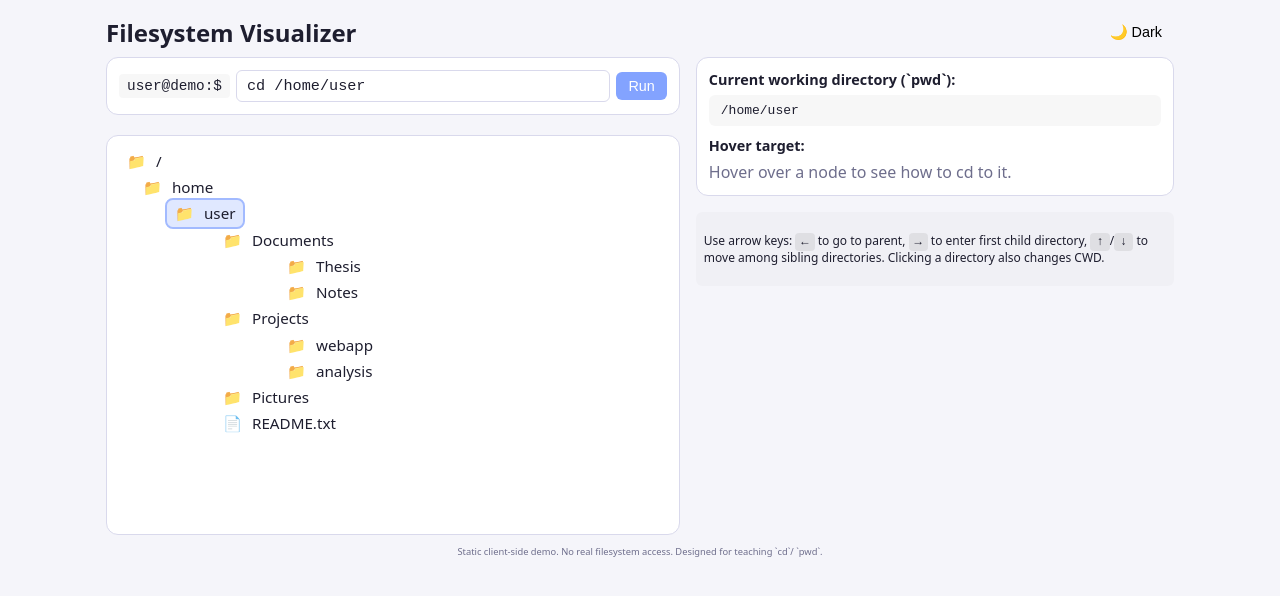
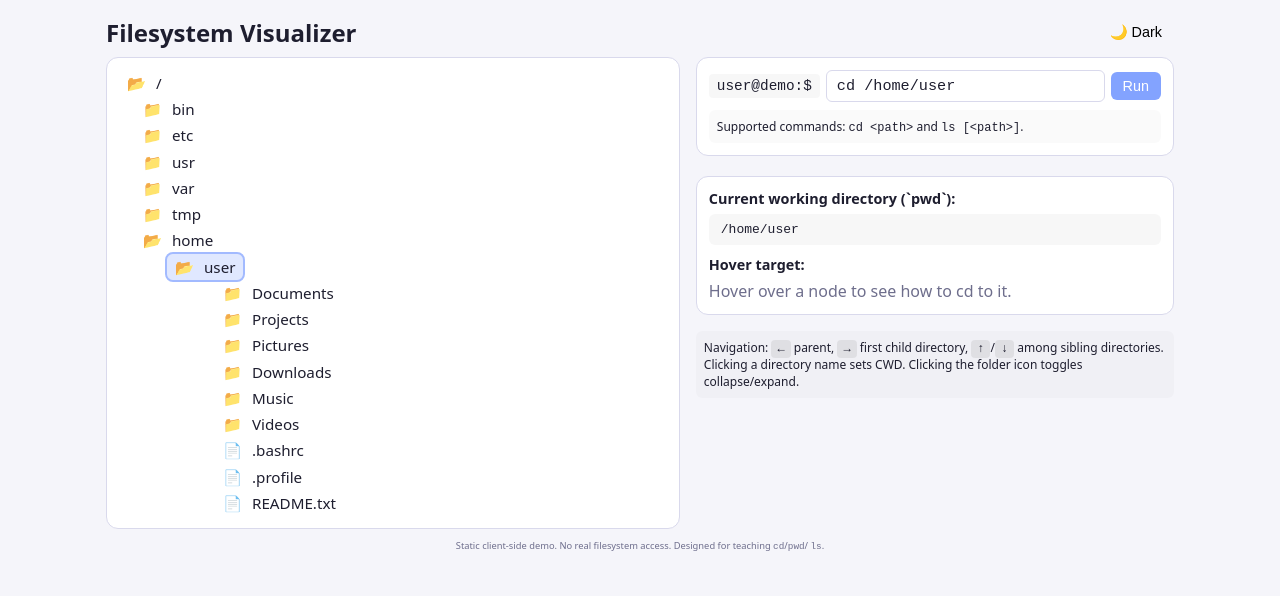
Before and after one commit to lauralwd/linux_simulator, a React (Vite) app: page / in a window 1280 px wide. Shown: the top 596 px of the page. Built offline with nearby package versions, Linux system fonts and the light colour scheme.

Commit message:
move command prompt and make folders collapsable, and add ls as a commannd

```diff
--- a/src/App.tsx
+++ b/src/App.tsx
@@ -23,6 +23,11 @@ const isDirectory = (root: FSNode, path: string): boolean => {
   return node?.type === "dir";
 };
 
+type LsOutput = {
+  path: string;
+  entries: { name: string; type: "dir" | "file" }[];
+};
+
 const App: React.FC = () => {
   const [cwd, setCwdRaw] = useState<string>(normalizePath(HOME));
   const [hovered, setHovered] = useState<string | null>(null);
@@ -30,6 +35,10 @@ const App: React.FC = () => {
   const [error, setError] = useState<string | null>(null);
   const [dark, setDark] = useState<boolean>(() => {
     return localStorage.getItem("theme") === "dark";
+  });
+  const [lsOutput, setLsOutput] = useState<LsOutput | null>(null);
+  const [expanded, setExpanded] = useState<Set<string>>(() => {
+    return new Set([normalizePath("/"), normalizePath("/home"), normalizePath("/home/user")]);
   });
 
   const setCwd = useCallback(
@@ -45,7 +54,17 @@ const App: React.FC = () => {
     [setCwdRaw]
   );
 
-  // Keyboard handling for arrow keys to move CWD
+  const toggleExpand = (p: string) => {
+    setExpanded((prev) => {
+      const copy = new Set(prev);
+      const norm = normalizePath(p);
+      if (copy.has(norm)) copy.delete(norm);
+      else copy.add(norm);
+      return copy;
+    });
+  };
+
+  // Arrow-key navigation
   useEffect(() => {
     const onKey = (e: KeyboardEvent) => {
       if (["ArrowUp", "ArrowDown", "ArrowLeft", "ArrowRight"].includes(e.key)) {
@@ -57,7 +76,6 @@ const App: React.FC = () => {
             setCwd(parent === "" ? "/" : parent);
           }
         } else if (e.key === "ArrowRight") {
-          // Enter first child directory if any
           const node = findNodeByPath(fileSystem, cwd);
           if (node && node.type === "dir" && node.children) {
             const firstDir = node.children.find((c) => c.type === "dir");
@@ -66,7 +84,6 @@ const App: React.FC = () => {
             }
           }
         } else if (e.key === "ArrowUp" || e.key === "ArrowDown") {
-          // Move among siblings
           if (cwd === "/") return;
           const parentPath = "/" + segments.slice(0, -1).join("/");
           const parentNode = findNodeByPath(fileSystem, parentPath === "" ? "/" : parentPath);
@@ -91,7 +108,7 @@ const App: React.FC = () => {
     return () => window.removeEventListener("keydown", onKey);
   }, [cwd, setCwd]);
 
-  // Keep input in sync when cwd changes
+  // Sync shell input with cwd
   useEffect(() => {
     setInput(`cd ${cwd}`);
   }, [cwd]);
@@ -102,18 +119,31 @@ const App: React.FC = () => {
     localStorage.setItem("theme", dark ? "dark" : "light");
   }, [dark]);
 
+  const listDirectory = (path: string): LsOutput | null => {
+    const normalized = normalizePath(path);
+    const node = findNodeByPath(fileSystem, normalized);
+    if (!node) return null;
+    if (node.type !== "dir") return null;
+    const entries = (node.children || [])
+      .map((c) => ({ name: c.name, type: c.type }))
+      .sort((a, b) => {
+        if (a.type !== b.type) return a.type === "dir" ? -1 : 1;
+        return a.name.localeCompare(b.name);
+      });
+    return { path: normalized, entries };
+  };
+
   const handleShellSubmit = (e: React.FormEvent) => {
     e.preventDefault();
     setError(null);
     const trimmed = input.trim();
-    if (!trimmed.startsWith("cd")) {
-      setError(`Only cd is supported in this demo`);
-      return;
-    }
+    if (trimmed === "") return;
     const parts = trimmed.split(" ").filter(Boolean);
+    const cmd = parts[0];
+    if (cmd === "cd") {
       if (parts.length === 1) {
-      // cd with no args -> home
         setCwd(HOME);
+        setLsOutput(null);
         return;
       }
       const targetRaw = parts.slice(1).join(" ");
@@ -125,14 +155,30 @@ const App: React.FC = () => {
       }
       if (isDirectory(fileSystem, target)) {
         setCwd(target);
+        setLsOutput(null);
       } else {
         setError(`cd: not a directory: ${targetRaw}`);
       }
+    } else if (cmd === "ls") {
+      let targetPath = cwd;
+      if (parts.length > 1) {
+        const raw = parts.slice(1).join(" ");
+        if (raw.startsWith("/")) targetPath = normalizePath(raw);
+        else targetPath = normalizePath(joinPaths(cwd, raw));
+      }
+      if (!isDirectory(fileSystem, targetPath)) {
+        setError(`ls: cannot access '${parts.slice(1).join(" ")}': No such directory`);
+        setLsOutput(null);
+        return;
+      }
+      const out = listDirectory(targetPath);
+      if (out) setLsOutput(out);
+    } else {
+      setError(`Unknown command: ${cmd}. Only 'cd' and 'ls' supported.`);
+    }
   };
 
-  // Compute hover info
-  const hoveredNode = hovered ? findNodeByPath(fileSystem, hovered) : null;
-
+  // Hover info
   const computeCdInfo = () => {
     if (!hovered) return null;
     const target = normalizePath(hovered);
@@ -142,11 +188,13 @@ const App: React.FC = () => {
       const rel = `cd ${relativePath(cwd, target)}`;
       return { abs, rel, valid: true };
     } else {
-      // file case
       const parent = normalizePath(target.split("/").slice(0, -1).join("/"));
-      const abs = `cd ${parent}  # file is not a directory`;
       const rel = `cd ${relativePath(cwd, parent)}`;
-      return { abs, rel, valid: false };
+      return {
+        abs: `cd ${parent}  # file is not a directory`,
+        rel,
+        valid: false
+      };
     }
   };
 
@@ -165,6 +213,19 @@ const App: React.FC = () => {
 
       <div className="panel">
         <div className="left">
+          <div className="tree-wrapper">
+            <DirectoryTree
+              root={fileSystem}
+              cwd={cwd}
+              setCwd={setCwd}
+              setHoveredPath={setHovered}
+              expanded={expanded}
+              toggleExpand={toggleExpand}
+            />
+          </div>
+        </div>
+
+        <div className="right">
           <div className="shell">
             <form onSubmit={handleShellSubmit}>
               <label htmlFor="shell-input" className="visually-hidden">
@@ -184,19 +245,13 @@ const App: React.FC = () => {
               </div>
             </form>
             {error && <div className="error">{error}</div>}
-          </div>
-
-          <div className="tree-wrapper">
-            <DirectoryTree
-              root={fileSystem}
-              cwd={cwd}
-              setCwd={setCwd}
-              setHoveredPath={setHovered}
-            />
+            <div className="hint" style={{ marginTop: 8 }}>
+              <p style={{ margin: 0 }}>
+                Supported commands: <code>cd &lt;path&gt;</code> and <code>ls [&lt;path&gt;]</code>.
+              </p>
             </div>
           </div>
 
-        <div className="right">
           <div className="info-block">
             <div className="section">
               <div className="label">Current working directory (`pwd`):</div>
@@ -213,12 +268,10 @@ const App: React.FC = () => {
                     {cdInfo && cdInfo.valid ? (
                       <>
                         <div>
-                          <strong>Absolute:</strong>{" "}
-                          <code>{cdInfo.abs}</code>
+                          <strong>Absolute:</strong> <code>{cdInfo.abs}</code>
                         </div>
                         <div>
-                          <strong>Relative:</strong>{" "}
-                          <code>{cdInfo.rel}</code>
+                          <strong>Relative:</strong> <code>{cdInfo.rel}</code>
                         </div>
                       </>
                     ) : (
@@ -238,19 +291,47 @@ const App: React.FC = () => {
                 <div className="muted">Hover over a node to see how to cd to it.</div>
               )}
             </div>
+
+            {lsOutput && (
+              <div className="section">
+                <div className="label">
+                  Last <code>ls</code> output at <code>{lsOutput.path}</code>:
                 </div>
+                <div className="code-block" style={{ padding: "6px 12px" }}>
+                  {lsOutput.entries.length === 0 ? (
+                    <div className="muted">(empty)</div>
+                  ) : (
+                    <div style={{ display: "flex", flexDirection: "column", gap: 4 }}>
+                      {lsOutput.entries.map((e) => (
+                        <div key={e.name}>
+                          <span aria-hidden="true" style={{ marginRight: 6 }}>
+                            {e.type === "dir" ? "📁" : "📄"}
+                          </span>
+                          {e.name}
+                        </div>
+                      ))}
+                    </div>
+                  )}
+                </div>
+              </div>
+            )}
+          </div>
+
           <div className="hint">
-            <p>
-              Use arrow keys: <kbd>←</kbd> to go to parent, <kbd>→</kbd> to enter first child
-              directory, <kbd>↑</kbd>/<kbd>↓</kbd> to move among sibling directories. Clicking a
-              directory also changes CWD.
+            <p style={{ margin: 0 }}>
+              Navigation: <kbd>←</kbd> parent, <kbd>→</kbd> first child directory, <kbd>↑</kbd>/
+              <kbd>↓</kbd> among sibling directories. Clicking a directory name sets CWD. Clicking the
+              folder icon toggles collapse/expand.
             </p>
           </div>
         </div>
       </div>
 
       <footer>
-        <small>Static client-side demo. No real filesystem access. Designed for teaching `cd`/&nbsp;`pwd`.</small>
+        <small>
+          Static client-side demo. No real filesystem access. Designed for teaching <code>cd</code>/
+          <code>pwd</code>/ <code>ls</code>.
+        </small>
       </footer>
     </div>
   );
--- a/src/components/DirectoryTree.tsx
+++ b/src/components/DirectoryTree.tsx
@@ -7,6 +7,8 @@ type Props = {
   cwd: string;
   setCwd: (p: string) => void;
   setHoveredPath: (p: string | null) => void;
+  expanded: Set<string>;
+  toggleExpand: (p: string) => void;
 };
 
 const findNodeByPath = (root: FSNode, path: string): FSNode | null => {
@@ -30,6 +32,8 @@ type NodeProps = {
   setHoveredPath: (p: string | null) => void;
   level: number;
   registerRef: (path: string, el: HTMLDivElement | null) => void;
+  expanded: Set<string>;
+  toggleExpand: (p: string) => void;
 };
 
 const TreeNode: React.FC<NodeProps> = ({
@@ -39,11 +43,14 @@ const TreeNode: React.FC<NodeProps> = ({
   setCwd,
   setHoveredPath,
   level,
-  registerRef
+  registerRef,
+  expanded,
+  toggleExpand
 }) => {
   const path = joinPaths(parentPath, node.name);
   const isCwd = normalizePath(cwd) === normalizePath(path);
   const hasChildren = node.type === "dir" && node.children && node.children.length > 0;
+  const isExpanded = expanded.has(normalizePath(path));
 
   const refCallback = (el: HTMLDivElement | null) => {
     registerRef(path, el);
@@ -51,28 +58,40 @@ const TreeNode: React.FC<NodeProps> = ({
 
   return (
     <div role="treeitem"
-      aria-expanded={hasChildren ? true : undefined}
+      aria-expanded={hasChildren ? isExpanded : undefined}
       aria-selected={isCwd}
       style={{ paddingLeft: level * 16, position: "relative" }}
     >
       <div
         ref={refCallback}
-        tabIndex={isCwd ? 0 : -1}
         className={`node-row ${isCwd ? "cwd" : ""}`}
-        onClick={(e) => {
-          e.stopPropagation();
-          if (node.type === "dir") setCwd(path);
-        }}
         onMouseEnter={() => setHoveredPath(path)}
         onMouseLeave={() => setHoveredPath(null)}
-        aria-label={node.type === "dir" ? `Directory ${path}` : `File ${path}`}
       >
-        <span aria-hidden="true" style={{ userSelect: "none", marginRight: 6 }}>
-          {node.type === "dir" ? "📁" : "📄"}
+        <span
+          aria-label={hasChildren ? (isExpanded ? "Collapse folder" : "Expand folder") : undefined}
+          role={hasChildren ? "button" : undefined}
+          onClick={(e) => {
+            e.stopPropagation();
+            if (hasChildren) toggleExpand(path);
+          }}
+          style={{ userSelect: "none", marginRight: 6, cursor: hasChildren ? "pointer" : "default" }}
+        >
+          {node.type === "dir" ? (isExpanded ? "📂" : "📁") : "📄"}
         </span>
-        <span>{node.name || "/"}</span>
+        <span
+          onClick={(e) => {
+            e.stopPropagation();
+            if (node.type === "dir") setCwd(path);
+          }}
+          style={{ cursor: node.type === "dir" ? "pointer" : "default" }}
+          tabIndex={isCwd ? 0 : -1}
+          aria-label={node.type === "dir" ? `Directory ${path}` : `File ${path}`}
+        >
+          {node.name || "/"}
+        </span>
       </div>
-      {hasChildren && (
+      {hasChildren && isExpanded && (
         <div role="group">
           {node.children!.map((child) => (
             <TreeNode
@@ -84,6 +103,8 @@ const TreeNode: React.FC<NodeProps> = ({
               setHoveredPath={setHoveredPath}
               level={level + 1}
               registerRef={registerRef}
+              expanded={expanded}
+              toggleExpand={toggleExpand}
             />
           ))}
         </div>
@@ -92,8 +113,14 @@ const TreeNode: React.FC<NodeProps> = ({
   );
 };
 
-export const DirectoryTree: React.FC<Props> = ({ root, cwd, setCwd, setHoveredPath }) => {
-  // Keep a map of path -> element so we can focus when cwd changes
+export const DirectoryTree: React.FC<Props> = ({
+  root,
+  cwd,
+  setCwd,
+  setHoveredPath,
+  expanded,
+  toggleExpand
+}) => {
   const refMap = useRef<Map<string, HTMLDivElement>>(new Map());
 
   const registerRef = (path: string, el: HTMLDivElement | null) => {
@@ -105,7 +132,6 @@ export const DirectoryTree: React.FC<Props> = ({ root, cwd, setCwd, setHoveredPa
   };
 
   useEffect(() => {
-    // Focus the current cwd element with a small delay to allow rendering
     const normalized = normalizePath(cwd);
     const el = refMap.current.get(normalized);
     if (el) {
@@ -123,6 +149,8 @@ export const DirectoryTree: React.FC<Props> = ({ root, cwd, setCwd, setHoveredPa
         setHoveredPath={setHoveredPath}
         level={0}
         registerRef={registerRef}
+        expanded={expanded}
+        toggleExpand={toggleExpand}
       />
     </div>
   );
--- a/src/fs.ts
+++ b/src/fs.ts
@@ -4,11 +4,59 @@ export type FSNode = {
   children?: FSNode[]; // only for dirs
 };
 
-// A modest simulated POSIX-style tree under /home/user
+// A more fleshed-out simulated POSIX-style tree
 export const fileSystem: FSNode = {
   name: "",
   type: "dir",
   children: [
+    {
+      name: "bin",
+      type: "dir",
+      children: [
+        { name: "bash", type: "file" },
+        { name: "ls", type: "file" },
+        { name: "cat", type: "file" },
+        { name: "echo", type: "file" }
+      ]
+    },
+    {
+      name: "etc",
+      type: "dir",
+      children: [
+        { name: "hosts", type: "file" },
+        { name: "passwd", type: "file" },
+        { name: "nginx", type: "dir", children: [{ name: "nginx.conf", type: "file" }] }
+      ]
+    },
+    {
+      name: "usr",
+      type: "dir",
+      children: [
+        {
+          name: "bin",
+          type: "dir",
+          children: [{ name: "python", type: "file" }, { name: "node", type: "file" }]
+        },
+        {
+          name: "share",
+          type: "dir",
+          children: [{ name: "man", type: "dir", children: [] }]
+        }
+      ]
+    },
+    {
+      name: "var",
+      type: "dir",
+      children: [
+        { name: "log", type: "dir", children: [{ name: "syslog", type: "file" }] },
+        { name: "tmp", type: "dir", children: [] }
+      ]
+    },
+    {
+      name: "tmp",
+      type: "dir",
+      children: []
+    },
     {
       name: "home",
       type: "dir",
@@ -24,12 +72,12 @@ export const fileSystem: FSNode = {
                 {
                   name: "Thesis",
                   type: "dir",
-                  children: []
+                  children: [{ name: "chapter1.md", type: "file" }, { name: "chapter2.md", type: "file" }]
                 },
                 {
                   name: "Notes",
                   type: "dir",
-                  children: []
+                  children: [{ name: "meeting.txt", type: "file" }]
                 }
               ]
             },
@@ -40,24 +88,38 @@ export const fileSystem: FSNode = {
                 {
                   name: "webapp",
                   type: "dir",
-                  children: []
+                  children: [{ name: "index.html", type: "file" }, { name: "app.tsx", type: "file" }]
                 },
                 {
                   name: "analysis",
                   type: "dir",
-                  children: []
+                  children: [{ name: "data.csv", type: "file" }]
                 }
               ]
             },
             {
               name: "Pictures",
               type: "dir",
+              children: [{ name: "vacation.jpg", type: "file" }]
+            },
+            {
+              name: "Downloads",
+              type: "dir",
+              children: [{ name: "installer.sh", type: "file" }]
+            },
+            {
+              name: "Music",
+              type: "dir",
               children: []
             },
             {
-              name: "README.txt",
-              type: "file"
-            }
+              name: "Videos",
+              type: "dir",
+              children: []
+            },
+            { name: ".bashrc", type: "file" },
+            { name: ".profile", type: "file" },
+            { name: "README.txt", type: "file" }
           ]
         }
       ]
```
Lines whose indentation alone changed are shown as unchanged.
